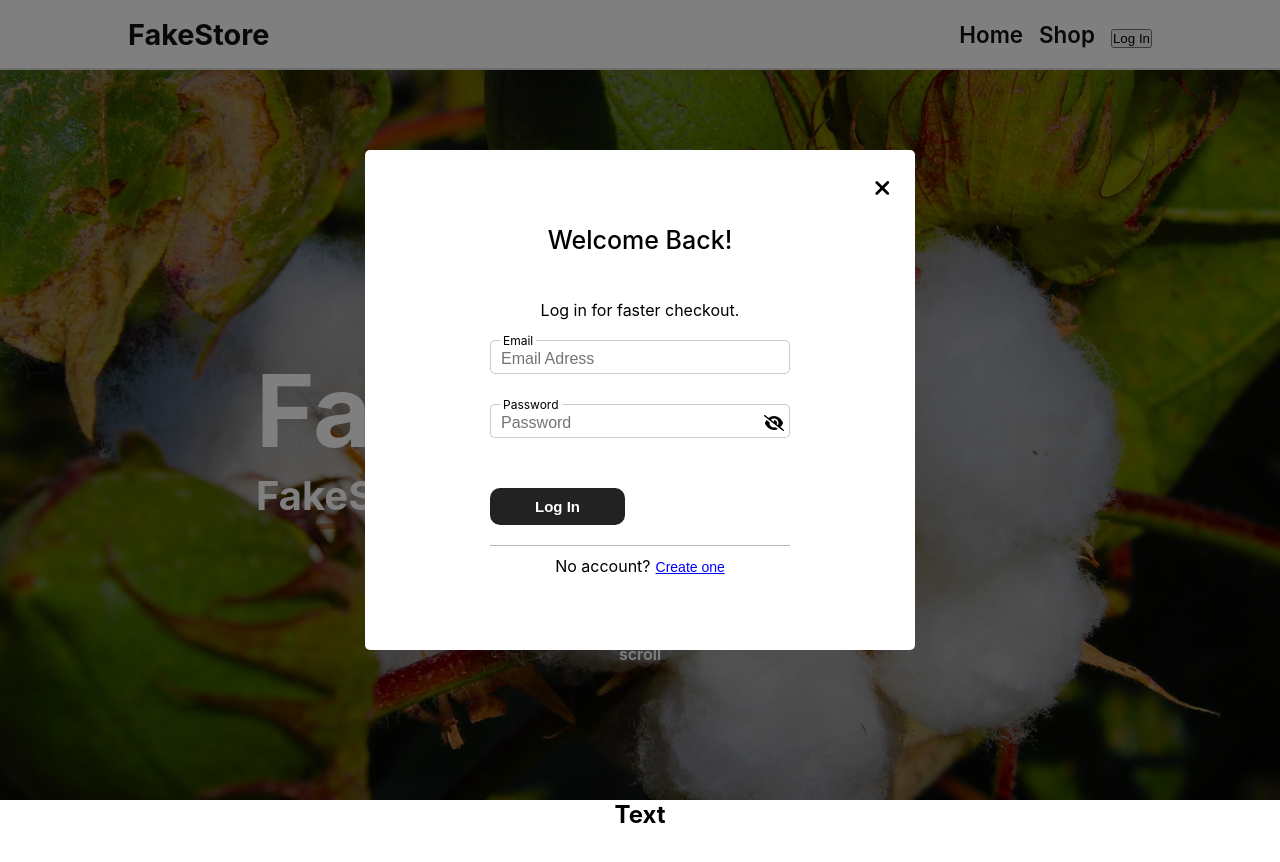
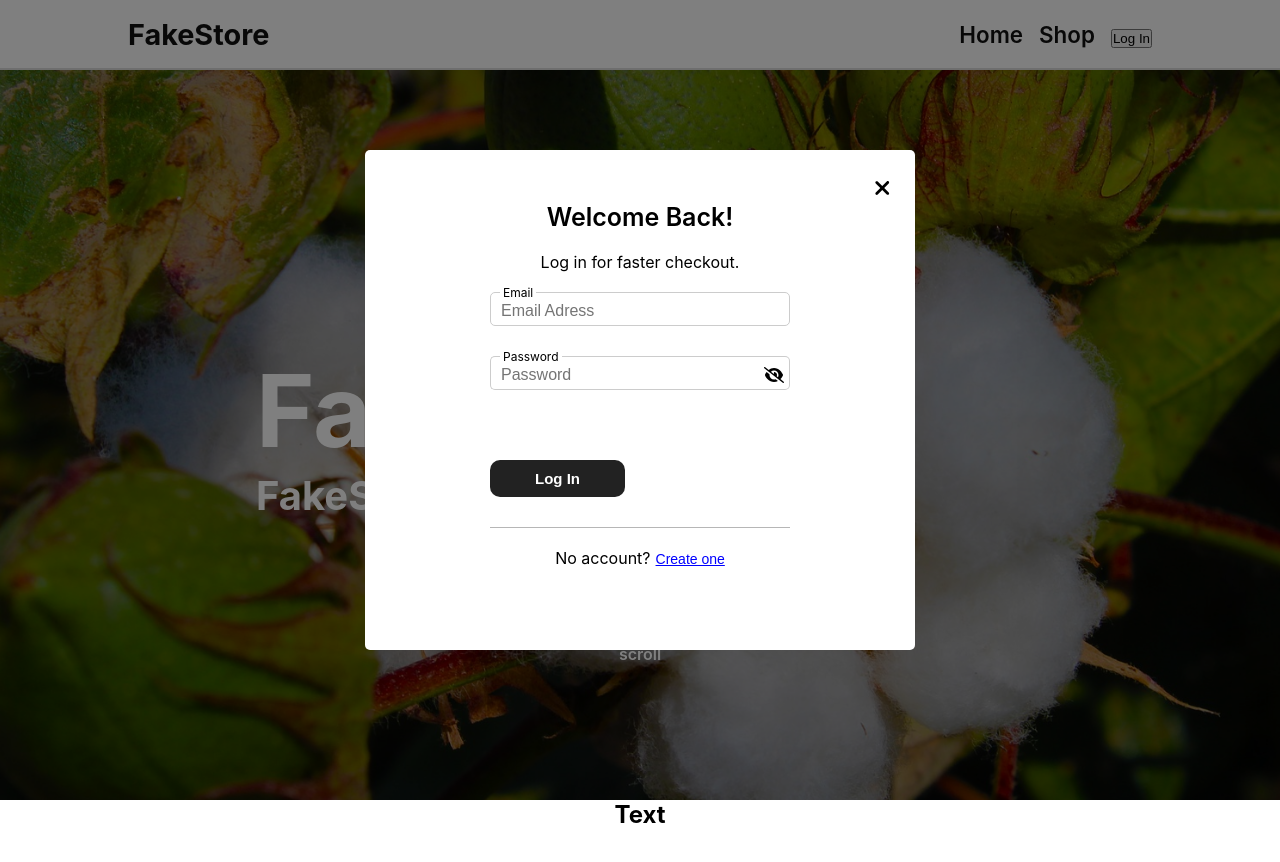
Before and after one commit to andytseng1993/react-fakeshop, a React (Create React App) app: page / in a window 1280 px wide. Both pictures are taken after a click on the button "Log In". Shown: the top 862 px of the page. Built offline with nearby package versions, Linux system fonts and the light colour scheme.

Commit message:
lockScroll

```diff
--- a/src/component/layout/Navigation.js
+++ b/src/component/layout/Navigation.js
@@ -1,3 +1,4 @@
+import { useCallback } from "react"
 import { useDispatch, useSelector } from "react-redux"
 import { NavLink } from "react-router-dom"
 import { setLogInBox } from "../../redux/actions"
@@ -6,8 +7,15 @@ import classes from './Navigation.module.css'
 function Navigation(props){
     const openLogIn = useSelector((state)=> state.openLogInbox.logIn)
     const dispatch=useDispatch()
+    const lockScroll = useCallback(
+        () => {
+          const scrollBarCompensation = window.innerWidth - document.body.offsetWidth;
+          document.body.style.overflow = 'hidden';
+          document.body.style.paddingRight = `${scrollBarCompensation}px`;
+        }, [])
     const openLogInHandler=()=>{
         dispatch(setLogInBox(!openLogIn))
+        lockScroll()
     }
     return(
         <header className={classes.header}>
--- a/src/component/logIn/LogIn.js
+++ b/src/component/logIn/LogIn.js
@@ -1,5 +1,5 @@
 import classes from './LogIn.module.css'
-import { useRef, useState } from "react";
+import { useCallback, useRef, useState } from "react";
 import { FontAwesomeIcon } from '@fortawesome/react-fontawesome'
 import {faEyeSlash,faEye,faXmark} from "@fortawesome/free-solid-svg-icons";
 import { useDispatch, useSelector } from 'react-redux';
@@ -12,6 +12,10 @@ const LogIn=(props)=>{
     const dispatch = useDispatch()
     const openLogIn = useSelector((state)=> state.openLogInbox.logIn)
 
+    const unlockScroll = useCallback(() => {
+        document.body.style.overflow = '';
+        document.body.style.paddingRight = ''
+      }, [])
     const submitHandler=(event)=>{
         event.preventDefault()
         console.log(emailRef.current.value,passwordRef.current.value);
@@ -22,6 +26,7 @@ const LogIn=(props)=>{
     const closeHandler=()=>{
         dispatch(setLogInBox(false))
         dispatch(setRegisterBox(false))
+        unlockScroll()
     }
     const createAccount=()=>{
         dispatch(setRegisterBox(true))
@@ -35,7 +40,7 @@ const LogIn=(props)=>{
                 <div className={classes.title}>Welcome Back!</div>
                 <div className={classes.detail}>Log in for faster checkout.</div>
                 <div className={classes.closeBtn} onClick={closeHandler}><FontAwesomeIcon icon={faXmark} /></div>
-                <form onSubmit={submitHandler}>
+                <form className={classes.form} onSubmit={submitHandler}>
                     <div className={classes.emailArea}>
                         <div className={classes.email}>Email</div>
                         <input type='email' required id='email' ref={emailRef} placeholder='Email Adress'></input>
--- a/src/component/logIn/LogIn.module.css
+++ b/src/component/logIn/LogIn.module.css
@@ -40,16 +40,16 @@
 }
 .title{
     font-size: 25px;
-    font-weight: 500;
-    margin: 0px 0px 45px;
+    font-weight: 600;
+    margin: 0px 0px 20px;
 }
-form{
+.form{
     display: flex;
     flex-direction: column;
     align-items: flex-start;
     width: 300px;
     text-align: left;
-    padding-bottom: 20px;
+    padding-bottom: 30px;
     border-bottom: rgb(182, 182, 182) solid 1px;
 }
 .detail{
@@ -76,7 +76,7 @@ form{
 .passwordArea{
     position: relative;
     width: 100%;
-    margin-bottom: 50px;
+    margin-bottom: 70px;
     display: flex;
 }
 .passwordArea input{
@@ -130,7 +130,7 @@ form{
     transform: translate(0px,-1px);
 }
 .account{
-    padding-top: 10px;
+    padding: 20px 0px 30px;
 }
 .account button{
     color: blue;
--- a/src/component/logIn/Register.js
+++ b/src/component/logIn/Register.js
@@ -1,4 +1,4 @@
-import { useRef, useState } from "react"
+import { useCallback, useRef, useState } from "react"
 import { useDispatch, useSelector } from "react-redux"
 import { setLogInBox, setRegisterBox } from "../../redux/actions"
 import { FontAwesomeIcon } from '@fortawesome/react-fontawesome'
@@ -13,7 +13,11 @@ const Register=()=>{
     const [hide,setHide] = useState(true)
     const dispatch = useDispatch()
     const register = useSelector((state)=> state.openLogInbox.register)
-    console.log(register);
+
+    const unlockScroll = useCallback(() => {
+        document.body.style.overflow = '';
+        document.body.style.paddingRight = ''
+      }, [])
     const submitHandler=(event)=>{
         event.preventDefault()
         console.log(emailRef.current.value,passwordRef.current.value);
@@ -24,6 +28,7 @@ const Register=()=>{
     const closeHandler=()=>{
         dispatch(setLogInBox(false))
         dispatch(setRegisterBox(false))
+        unlockScroll()
     }
     const logIn=()=>{
         dispatch(setLogInBox(true))
@@ -37,7 +42,7 @@ const Register=()=>{
                 <div className={classes.title}>Join FakeStore</div>
                 <div className={classes.detail}>Get free shipping on every order.</div>
                 <div className={classes.closeBtn} onClick={closeHandler}><FontAwesomeIcon icon={faXmark} /></div>
-                <form onSubmit={submitHandler}>
+                <form className={classes.form}  onSubmit={submitHandler}>
                     <div className={classes.emailArea}>
                             <div className={classes.email}>First Name</div>
                             <input type='text' required id='first' ref={firstNameRef} placeholder='First Name'></input>
--- a/src/component/logIn/Register.module.css
+++ b/src/component/logIn/Register.module.css
@@ -1,5 +1,5 @@
 .login{
-    position: absolute;
+    position: fixed;
     width: 100%;
     height: 100%;
     top: 50%;
@@ -10,13 +10,14 @@
     display: flex;
     justify-content: center;
     align-items: center;
+    overflow: hidden;
 }
 .content{
     position: relative;
     width: 50%;
     max-width: 550px;
     min-width: 500px;
-    height: 550px;
+    height: 500px;
     background-color: white;
     border-radius: 5px;
     display: flex;
@@ -43,7 +44,7 @@
     font-weight: 500;
     margin: 0px 0px 20px;
 }
-form{
+.form{
     display: flex;
     flex-direction: column;
     align-items: flex-start;
```
